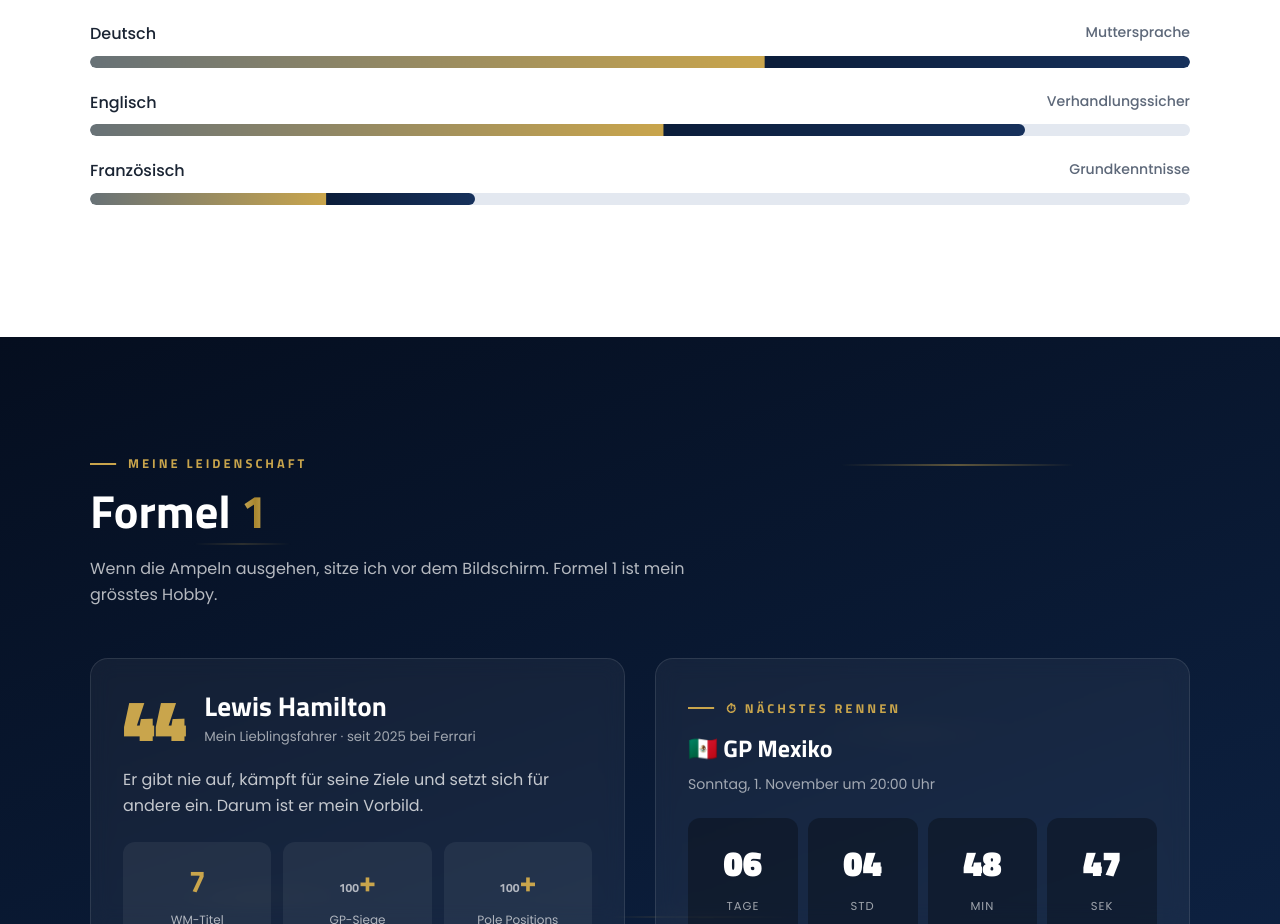
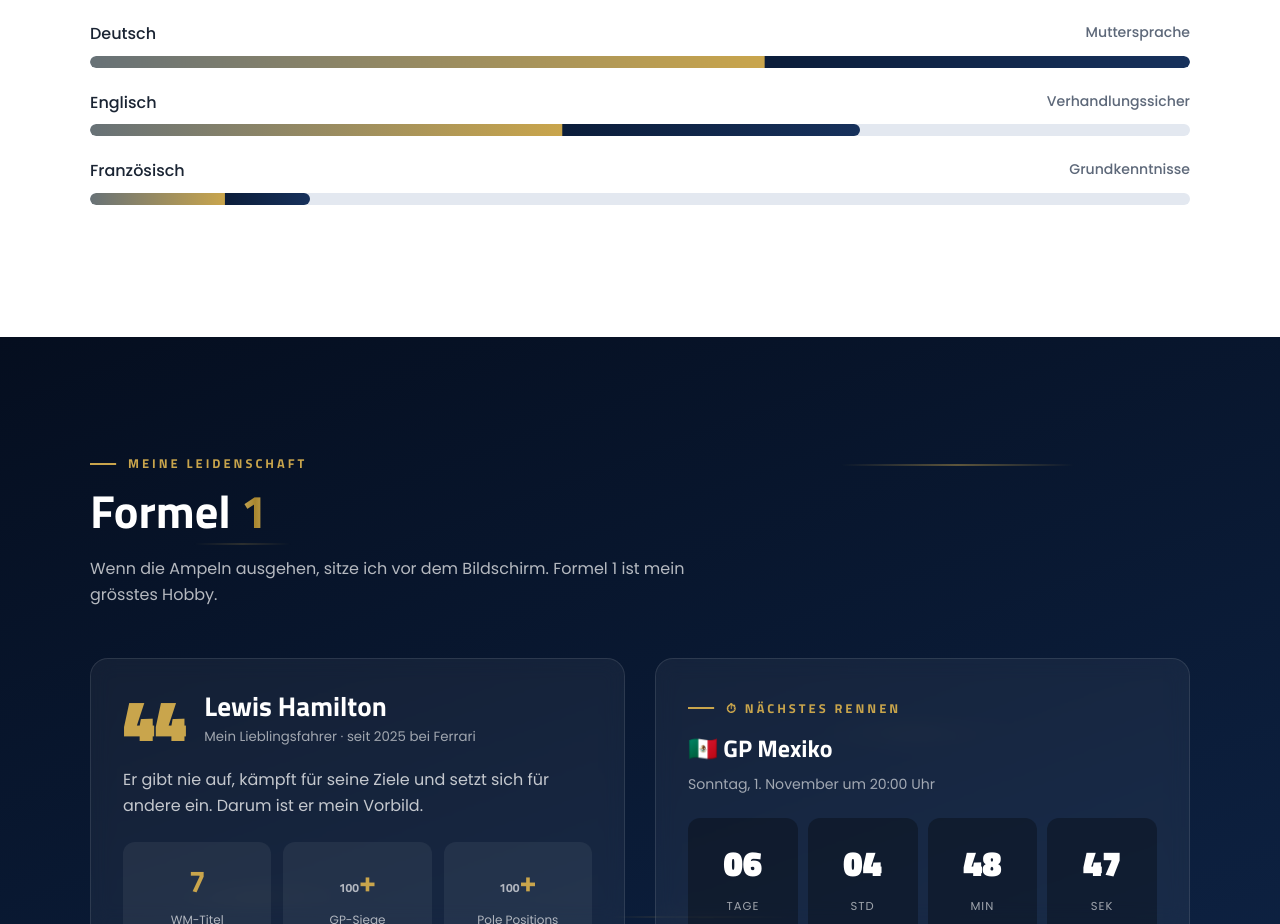
Before and after one commit to bergersven39-byte/Lars---Berger-2.0, a plain HTML site: page index.html in a window 1280 px wide. Shown: the part 4233-5157 px from the top of the page. Drawn offline with Linux system fonts and the light colour scheme.

Commit message:
Add files via upload

```diff
--- a/index.html
+++ b/index.html
@@ -492,8 +492,8 @@
     </div>
     <h3 class="lang-title reveal up">🌍 Sprachen</h3>
     <div class="lang reveal up"><div class="lang-head"><span>Deutsch</span><span>Muttersprache</span></div><div class="bar"><div class="bar-fill" data-width="100"></div></div></div>
-    <div class="lang reveal up"><div class="lang-head"><span>Englisch</span><span>Verhandlungssicher</span></div><div class="bar"><div class="bar-fill" data-width="85"></div></div></div>
-    <div class="lang reveal up"><div class="lang-head"><span>Französisch</span><span>Grundkenntnisse</span></div><div class="bar"><div class="bar-fill" data-width="35"></div></div></div>
+    <div class="lang reveal up"><div class="lang-head"><span>Englisch</span><span>Verhandlungssicher</span></div><div class="bar"><div class="bar-fill" data-width="70"></div></div></div>
+    <div class="lang reveal up"><div class="lang-head"><span>Französisch</span><span>Grundkenntnisse</span></div><div class="bar"><div class="bar-fill" data-width="20"></div></div></div>
   </div>
 </section>
 
```
